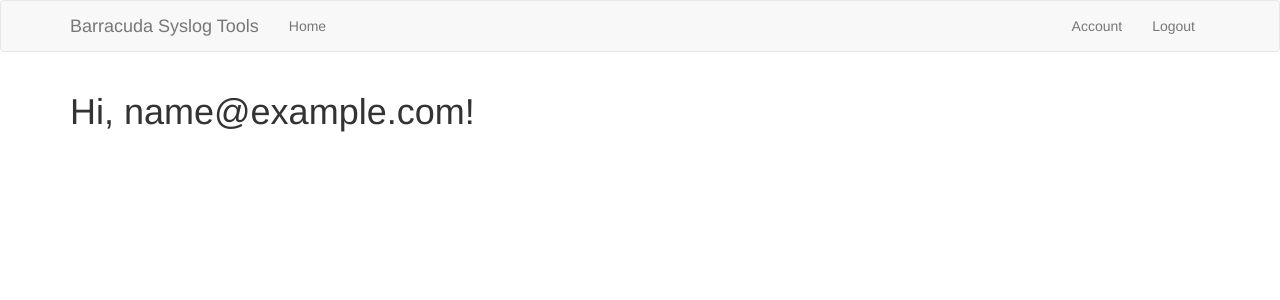
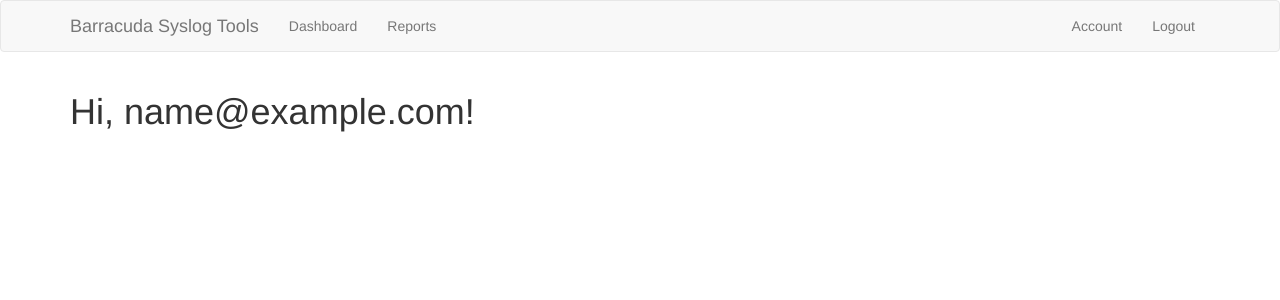
Before and after one commit to cjpf/barracuda-syslog-interface, a Flask app: page / in a window 1280 px wide. Shown: the top 300 px of the page. Run offline with Flask 2, Linux system fonts and the light colour scheme; the visitor is signed in with stand-in values (Sample User, id 1); data comes from the database, SQL or seed files in the repository; parts of the project's set-up code (start-up, migrations or seed data) failed here and were passed over; some libraries are stand-ins or nearby versions.

Commit message:
changes to nav bar
Project Title now links to github (commented for now)
Home -> Dashboard
Added Reports

```diff
--- a/app/templates/base.html
+++ b/app/templates/base.html
@@ -22,11 +22,14 @@
             <span class="icon-bar"></span>
             <span class="icon-bar"></span>
           </button>
-          <a class="navbar-brand" href="{{ url_for('main.index') }}">Barracuda Syslog Tools</a>
+          <a class="navbar-brand" {# href="https://github.com/cjpf/barracuda-syslog-tools" #}>Barracuda Syslog Tools</a>
         </div>
         <div class="collapse navbar-collapse" id="bs-example-navbar-collapse-1">
           <ul class="nav navbar-nav">
-            <li><a href="{{ url_for('main.index') }}">Home</a></li>
+            <li><a href="{{ url_for('main.index') }}">Dashboard</a></li>
+          </ul>
+          <ul class="nav navbar-nav">
+            <li><a href="#"{#{{ url_for('main.reports') }}#}>Reports</a></li>
           </ul>
           <ul class="nav navbar-nav navbar-right">
             {% if current_user.is_anonymous %}
```
